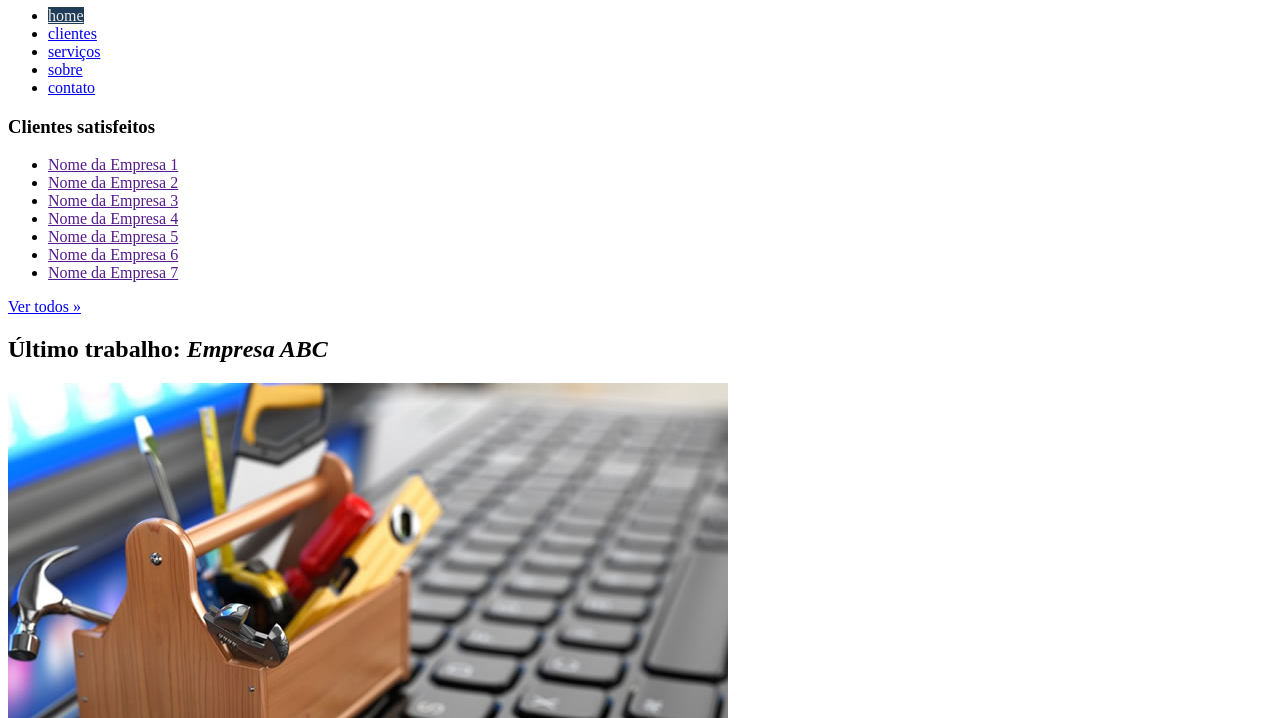
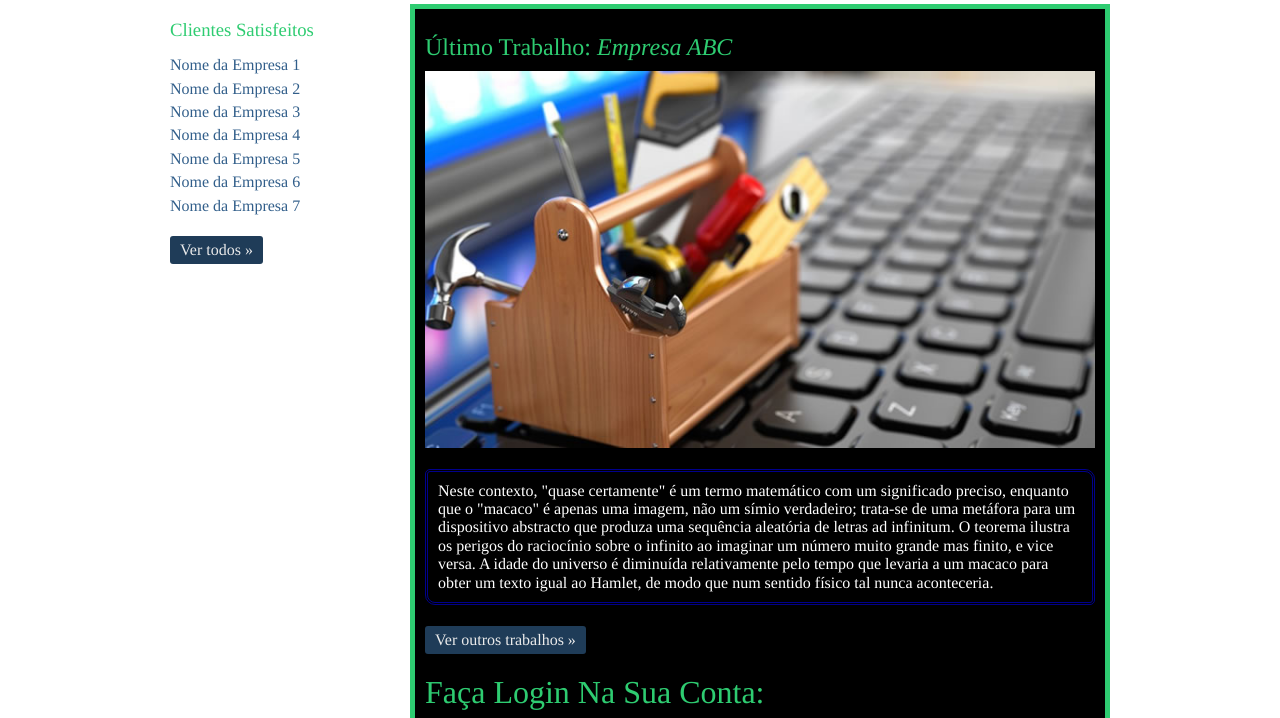
Before and after one commit to AdalbertoCampos/sitefinal_cursoRBTech, a plain HTML site: page index.html in a window 1280 px wide. Shown: the part 73-791 px from the top of the page. Drawn offline with Linux system fonts and the light colour scheme; the site is published under a folder, as on GitHub Pages, so addresses that start at the root find nothing.

Commit message:
Update index.html

```diff
--- a/index.html
+++ b/index.html
@@ -3,8 +3,8 @@
 <head>
 	<meta charset="UTF-8" />
 	<title>RBernardi - Desenvolvimento Web</title>
-  <link rel="stylesheet" href="/css/normalize.css" />
-	<link rel="stylesheet" href="/css/estilo.css" />
+  <link rel="stylesheet" href="css/normalize.css" />
+	<link rel="stylesheet" href="css/estilo.css" />
   <link rel="shortcut icon" href="img/logotitle.jpg" type="image/jpg" />
 </head>
 <body>
```
